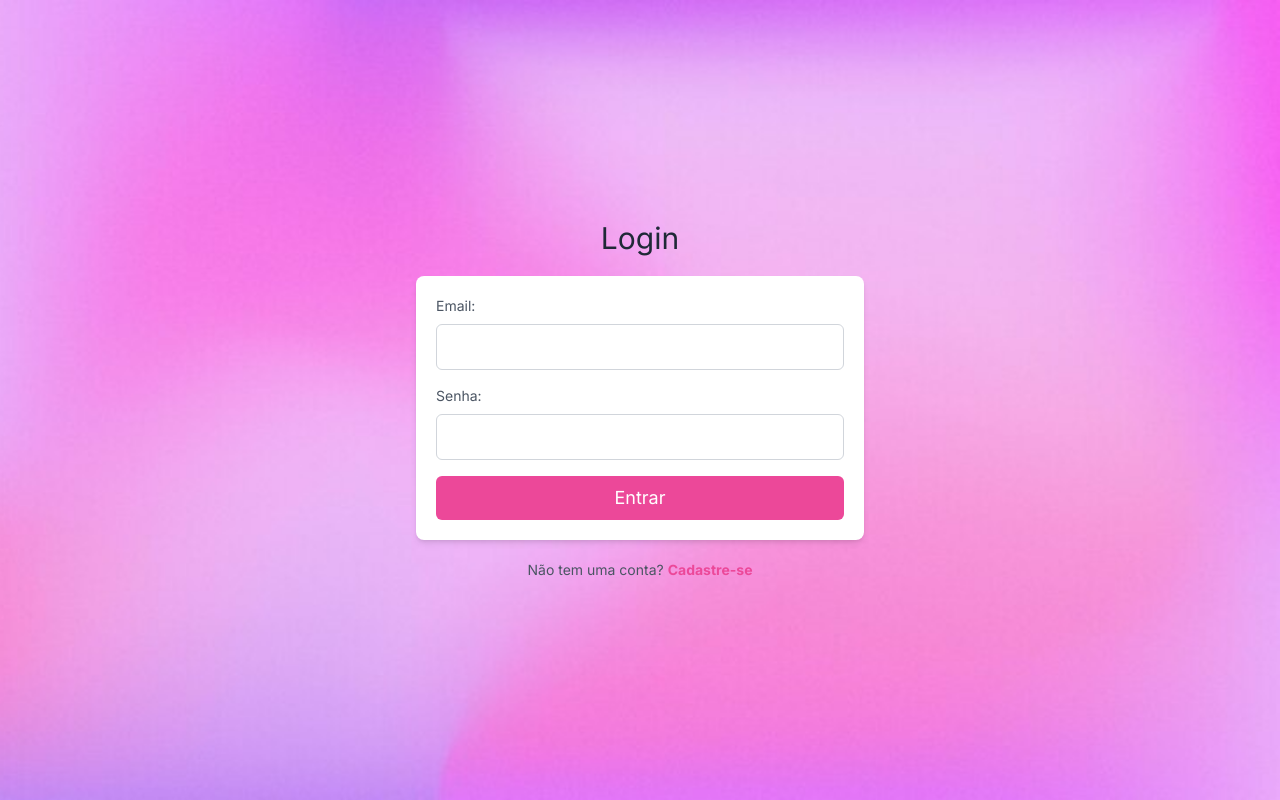
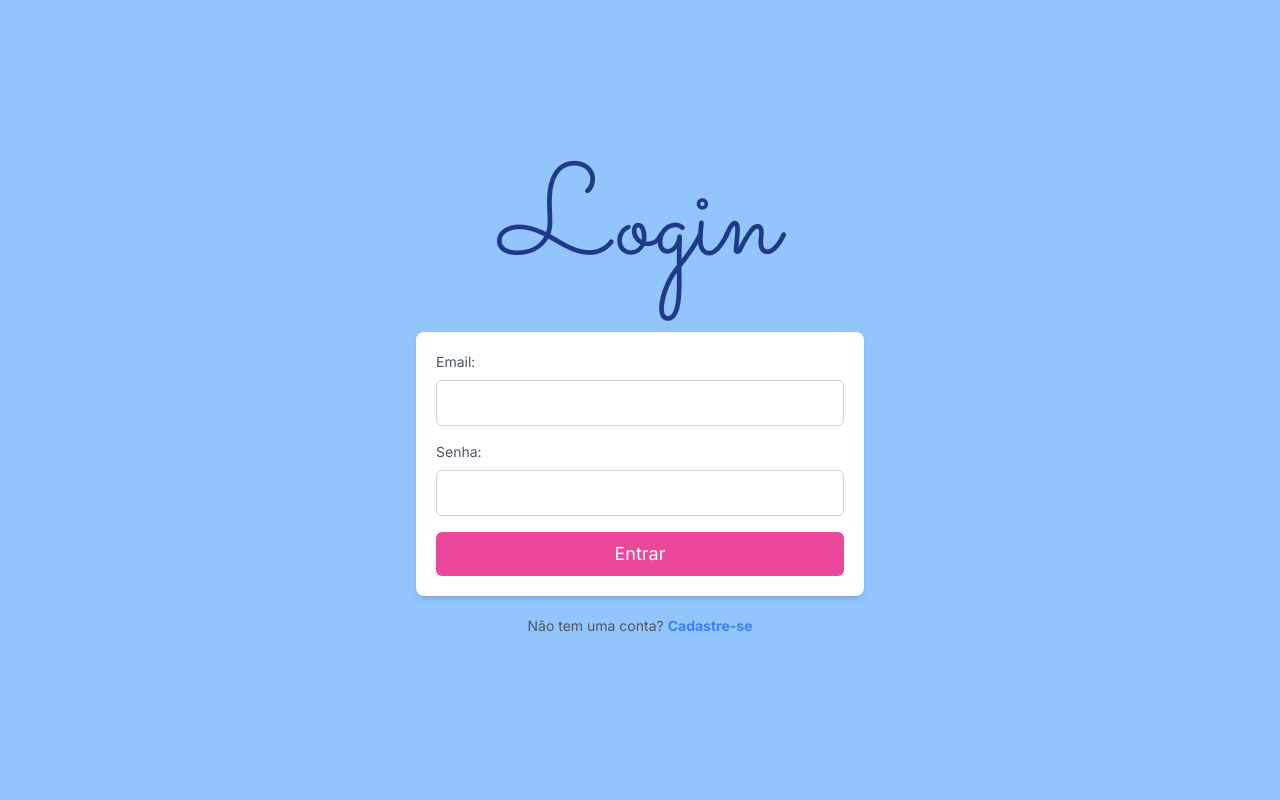
Before and after one commit to BrunoSupriano/StudioSkinCare, a Next.js app: page /auth/login in a window 1280 px wide. Built offline with nearby package versions, Linux system fonts and the light colour scheme.

Commit message:
Corrigido erro font sacramento
A fonte estava impactando na aplicação do fundo com imagem, resolução: foi retirado o fundo

```diff
--- a/src/app/auth/login/page.jsx
+++ b/src/app/auth/login/page.jsx
@@ -17,9 +17,9 @@ const Login = () => {
     };
 
     return (
-        <div className="flex flex-col h-screen w-full" >
+        <div className="flex flex-col h-screen bg-blue-300 w-full" >
             <div className="flex flex-col items-center justify-center h-full p-5">
-                <h1 className="text-3xl mb-5 text-gray-800">Login</h1>
+                <h1 className="text-9xl mb-10 font-sacramento text-blue-900">Login</h1>
                 <form onSubmit={handleSubmit} className="w-full max-w-md bg-white p-5 rounded-lg shadow-md">
                     <div className="mb-4">
                         <label htmlFor="email" className="block mb-2 text-sm text-gray-600">Email:</label>
@@ -48,7 +48,7 @@ const Login = () => {
                     </button>
                 </form>
                 <p className="mt-5 text-sm text-gray-600 text-center">
-                    Não tem uma conta? <a href="/auth/register" className="text-pink-500 font-bold">Cadastre-se</a>
+                    Não tem uma conta? <a href="/auth/register" className="text-blue-500 font-bold">Cadastre-se</a>
                 </p>
             </div>
         </div>
--- a/src/app/globals.css
+++ b/src/app/globals.css
@@ -1,14 +1,5 @@
+@import url('https://fonts.googleapis.com/css2?family=Sacramento&display=swap');
+/* BOTAR IMPORT EM PRIMEIRO FAZ APARECER A FONT*/
 @import 'tailwindcss/base';
 @import 'tailwindcss/components';
 @import 'tailwindcss/utilities';
-
-@import url('https://fonts.googleapis.com/css2?family=Sacramento&display=swap');
-/* BOTAR IMPORT EM PRIMEIRO FAZ APARECER A FONT*/
-
-
-body {
-  background-image: url('assets/img/gradiente.jpg');
-  background-size: cover;
-  background-repeat: no-repeat;
-  background-position: center;
-}
--- a/src/app/page.jsx
+++ b/src/app/page.jsx
@@ -13,11 +13,10 @@ function Home() {
         </nav>
         <a href="/auth/login" className="bg-pink-500 text-white py-2 px-4 rounded-lg no-underline font-bold transition-colors duration-300 hover:bg-pink-600">Login</a>
       </header>
-      <div className="absolute inset-0 bg-pink-200 bg-opacity-50 flex items-center justify-center z-10">
+      <div className="absolute inset-0 bg-blue-300 flex items-center justify-center z-10">
         <div className="text-center text-white z-20">
           <h1 className="text-5xl mb-5 font-bold">Bem-vindo</h1>
-          <h1 className="text-5xl mb-5 font-sacramento text-neon-pink">Daros Glow Care</h1>
-          {/* A FONTE SACRAMENTO ERA PRA SER EMENDADA MAS POR ALGUM MOTIVO ESSA CARALHA NÃO TA CARREGANDO MUDAR IMPORT GOOGLE FONT DE LUGAR NO CSS PARECE RESOLVER*/}
+          <h1 className="text-9xl mb-5 font-sacramento text-blue-900">Daros Glow Care</h1>
           <p className="text-xl mb-8 max-w-2xl mx-auto">
             Descubra nossos tratamentos de pele personalizados e experimente a transformação que você merece.
           </p>
```
Also changed, not shown: src/app/assets/img/gradiente.jpg (deleted).
